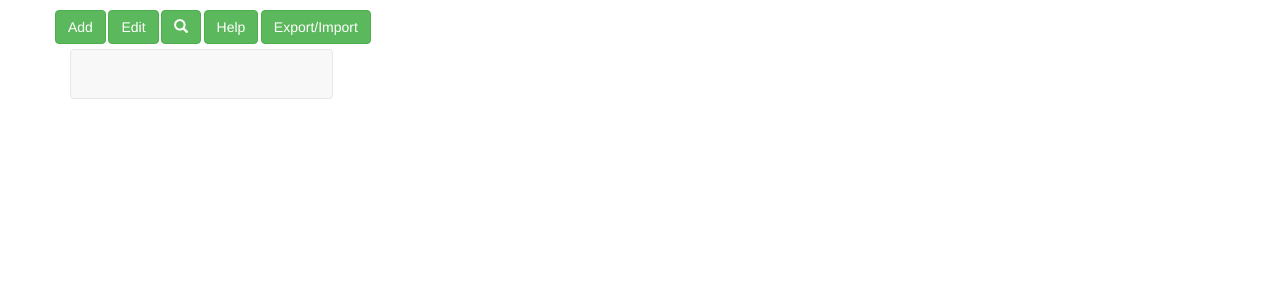
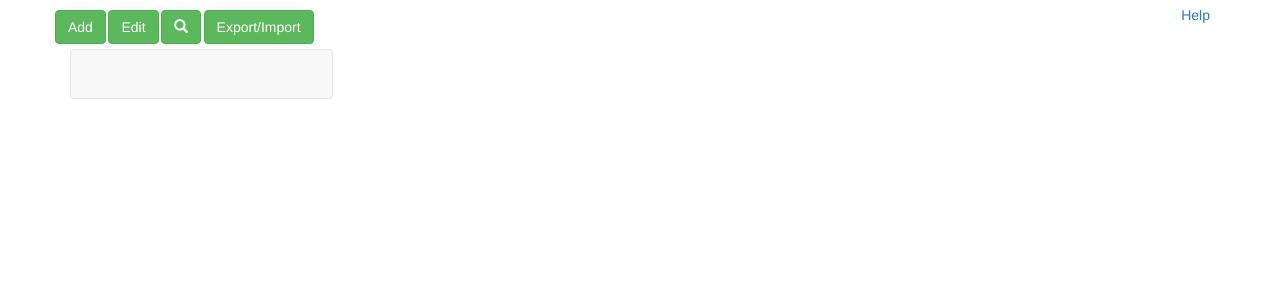
Before and after one commit to Roman-Tarasiuk/Notes, an Angular app: page / in a window 1280 px wide. Shown: the top 300 px of the page. Built offline with nearby package versions, Linux system fonts and the light colour scheme.

Commit message:
Improved deleting note process; Small design changes.

```diff
--- a/src/app/app.component.html
+++ b/src/app/app.component.html
@@ -21,15 +21,17 @@
     </span>
   </div>
 
-<div class="row" *ngIf="!exportImport">
-  <button class="btn btn-danger mr-1" *ngIf="updated" (click)="saveChanges()">Save</button>
+  <a href="https://github.com/Roman-Tarasiuk/Notes/wiki" style="float: right">Help</a>
+  <div class="row" *ngIf="!exportImport">
+  <div class="my-2" style="display: inline-block; float: left;">
+    <button class="btn btn-danger mr-1" *ngIf="updated" (click)="saveChanges()">Save</button>
+  </div>
   <div *ngIf="!editing && !adding" class="my-2" style="display: inline-block; float: left;">
     <button class="btn btn-success mr-1" (click)="toggleAdding()">Add</button>
     <button class="btn btn-success mr-1"(click)="toggleEditing()">Edit</button>
   </div>
   <div class="my-2" style="display: inline-block;">
     <button class="btn btn-success mr-1" *ngIf="!searching" (click)="toggleSearch()"><span class="glyphicon glyphicon-search"></span></button>
-    <a class="btn btn-success mr-1" href="https://github.com/Roman-Tarasiuk/Notes/wiki">Help</a>
     <button class="btn btn-success mr-1" (click)="exportImport=true">Export/Import</button>
   </div>
 </div>
--- a/src/app/app.component.ts
+++ b/src/app/app.component.ts
@@ -133,6 +133,13 @@ export class AppComponent {
     if (index >= 0) {
       this.notes.splice(index, 1);
       this.updated = true;
+
+      if (this.notes.length > 0) {
+        if (index >= this.notes.length) {
+          index = this.notes.length - 1;
+        }
+        this.current = this.notes[index];
+      }
     }
   }
 
```
